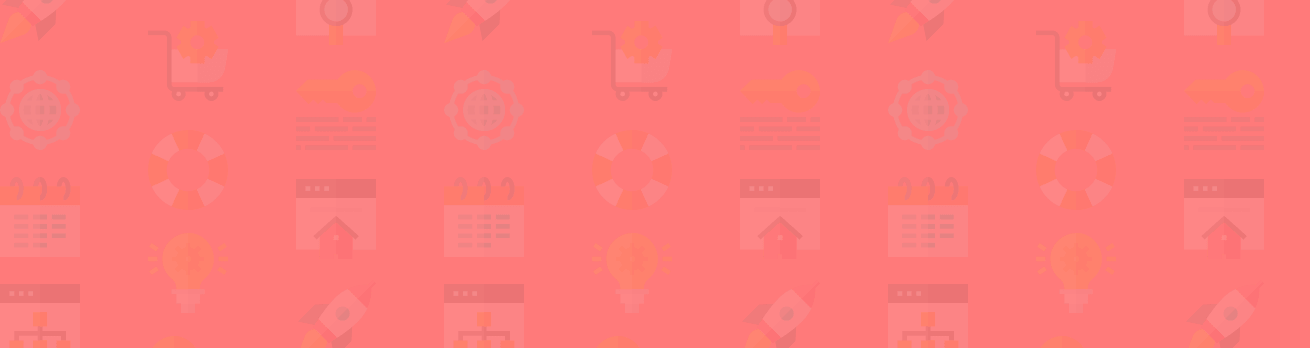
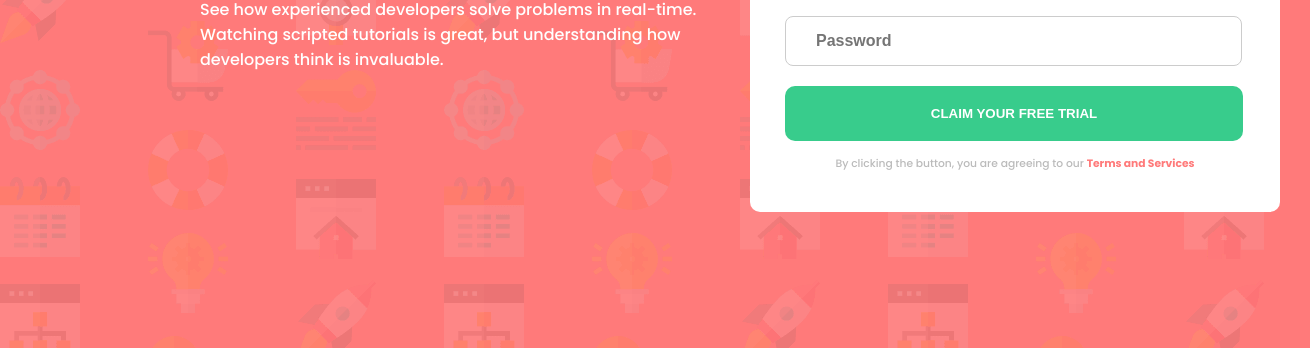
Before and after one commit to debsmalheiro/intro-component-with-signup, a plain HTML site: page index.html in a window 1280 px wide. Shown: the part 452-800 px from the top of the page, 1310 px wide, since content can reach past the window. Drawn offline with Linux system fonts and the light colour scheme.

Commit message:
Estrutura pronta

```diff
--- a/index.html
+++ b/index.html
@@ -25,7 +25,7 @@
 
     <div class="sideRight">
       <h3><strong>Try it free 7 days</strong> then $20/mo. thereafter</h3>
-
+      <div class="cardForm">
         <input type="text" id="name" placeholder="First Name" />
         <input type="text" id="lastName" placeholder="Last Name" />
         <input type="email" id="email" placeholder="Email Address" />
@@ -36,6 +36,7 @@
         <h6>By clicking the button, you are agreeing to our <a href="#">Terms and Services</a></h6>
       </div>
     </div>
+  </div>
 </body>
 
 </html>
--- a/style.css
+++ b/style.css
@@ -3,6 +3,13 @@ body {
     background-image: url(images/bg-intro-desktop.png);
     background-color: hsl(0, 100%, 74%);
     font-family: 'Poppins', sans-serif;
+
+    width: 100vw;
+    height: 100vh;
+    display: flex;
+    flex-direction: row;
+    justify-content: center;
+    align-items: center;
 }
 
 .container {
@@ -13,7 +20,6 @@ body {
 
 .sideLeft {
     flex: 1;
-    background-color: red;
     color: #FFF;
 
     display: flex;
@@ -39,11 +45,10 @@ body {
 
 .sideRight {
     flex: 1;
-    background-color: green;
 }
 
 .sideRight h3 {
-    width: 500px;
+    width: 470px;
     color: #FFF;
     font-weight: 400;
     text-align: center;
@@ -52,17 +57,46 @@ body {
     padding: 10px 30px;
 }
 
+.cardForm {
+    width: 500px;
+    background-color: #FFF;
+    border-radius: 10px;
+    padding: 15px;
+}
+
 .sideRight input {
     display: flex;
+    width: 395px;
+    font-size: 16px;
+    font-weight: 700;
+    border: 1px solid #CCC;
+    padding: 15px 30px;
+    border-radius: 8px;
+    margin: 20px;
+    outline: none;
 }
 
 .sideRight button {
-    width: 500px;
+    width: 458px;
     border: none;
     color: #FFF;
+    margin-left: 20px;
     font-weight: 700;
     text-transform: uppercase;
     background-color: hsl(154, 59%, 51%);
-    padding: 10px 30px;
+    padding: 20px 30px;
     border-radius: 10px;
 }
+
+.sideRight h6 {
+    margin-top: 15px;
+    color: #BBB;
+    text-align: center;
+    font-weight: 500;
+}
+
+.sideRight h6 a {
+    text-decoration: none;
+    color: hsl(0, 100%, 74%);
+    font-weight: 700;
+}
```
Lines whose indentation alone changed are shown as unchanged.
